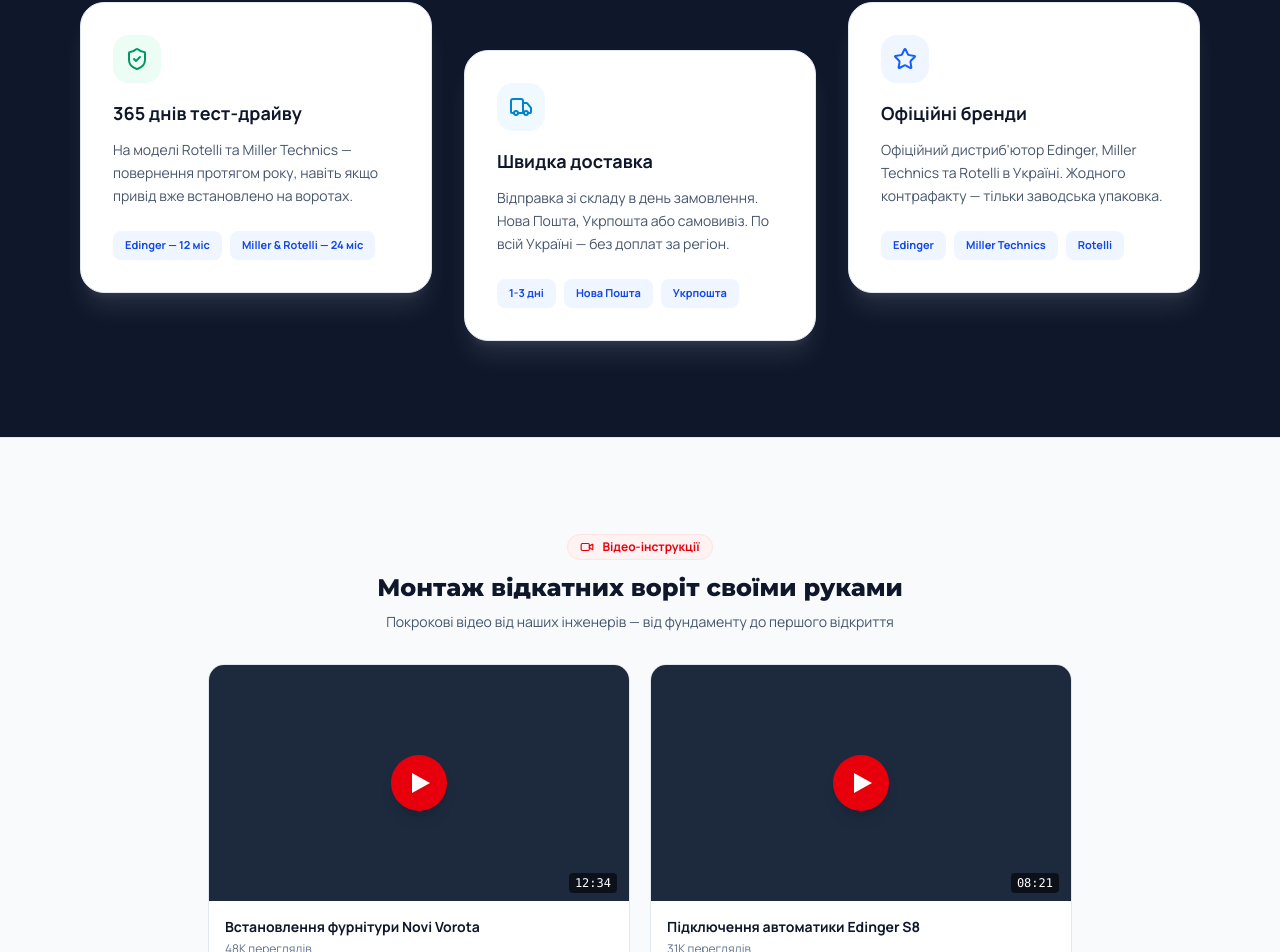
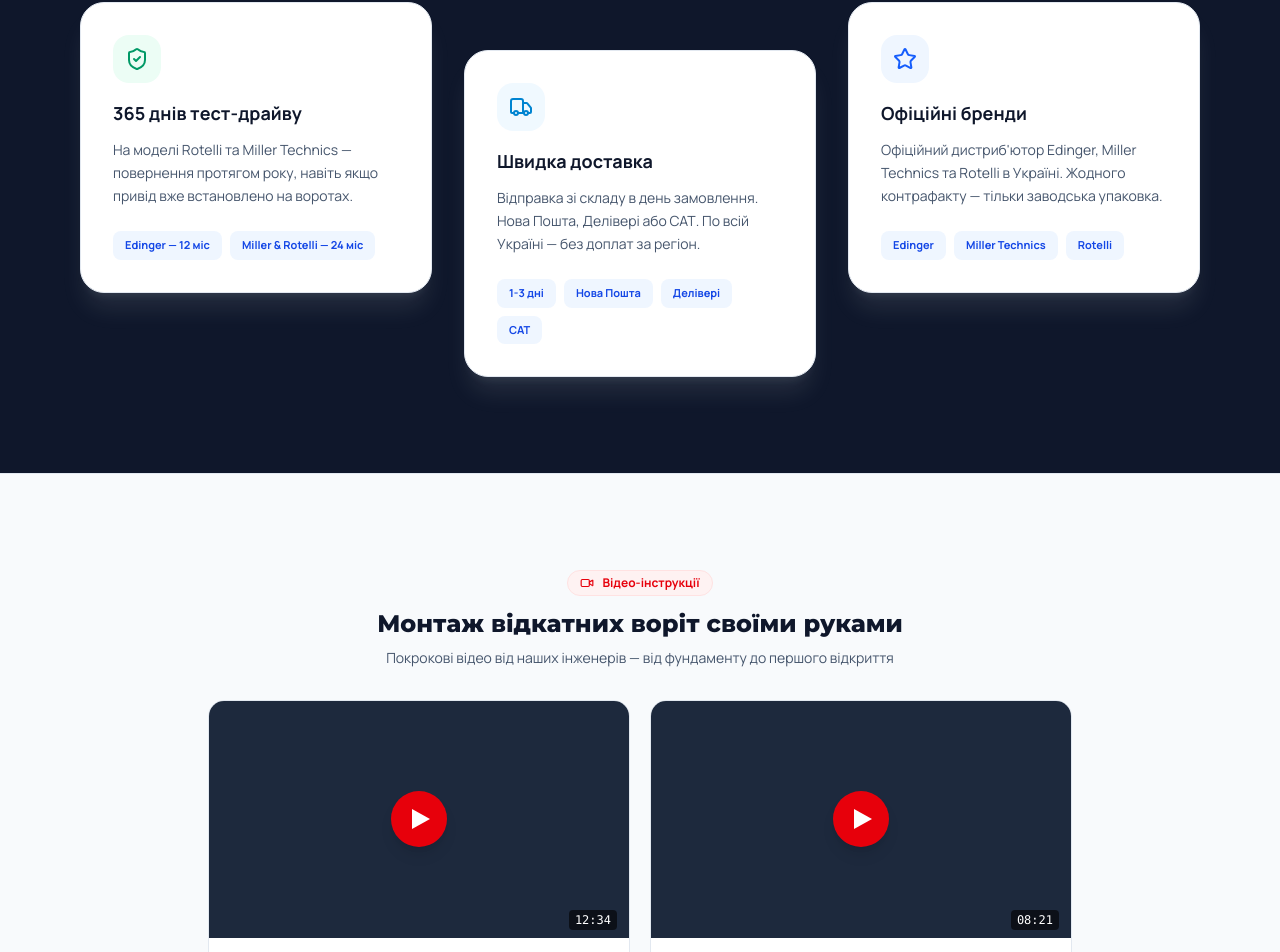
Before and after one commit to alex-calc/gate, a React (Vite) app: page / in a window 1280 px wide. Shown: the part 2354-3306 px from the top of the page. Built offline with nearby package versions, Linux system fonts and the light colour scheme.

Commit message:
content: update delivery carriers to Nova Poshta, Delivery, and SAT

```diff
--- a/src/App.tsx
+++ b/src/App.tsx
@@ -212,12 +212,13 @@ function GuaranteeBlock() {
           </div>
           <h3 className="font-bold text-slate-900 mb-3 text-lg">Швидка доставка</h3>
           <p className="text-sm text-slate-600 leading-relaxed mb-6 flex-1">
-            Відправка зі складу в день замовлення. Нова Пошта, Укрпошта або самовивіз. По всій Україні — без доплат за регіон.
+            Відправка зі складу в день замовлення. Нова Пошта, Делівері або САТ. По всій Україні — без доплат за регіон.
           </p>
           <div className="flex flex-wrap gap-2 mt-auto">
             <span className="text-[11px] font-bold bg-blue-50 text-blue-700 px-3 py-1.5 rounded-lg">1-3 дні</span>
             <span className="text-[11px] font-bold bg-blue-50 text-blue-700 px-3 py-1.5 rounded-lg">Нова Пошта</span>
-            <span className="text-[11px] font-bold bg-blue-50 text-blue-700 px-3 py-1.5 rounded-lg">Укрпошта</span>
+            <span className="text-[11px] font-bold bg-blue-50 text-blue-700 px-3 py-1.5 rounded-lg">Делівері</span>
+            <span className="text-[11px] font-bold bg-blue-50 text-blue-700 px-3 py-1.5 rounded-lg">САТ</span>
           </div>
         </MagicCard>
 
```
